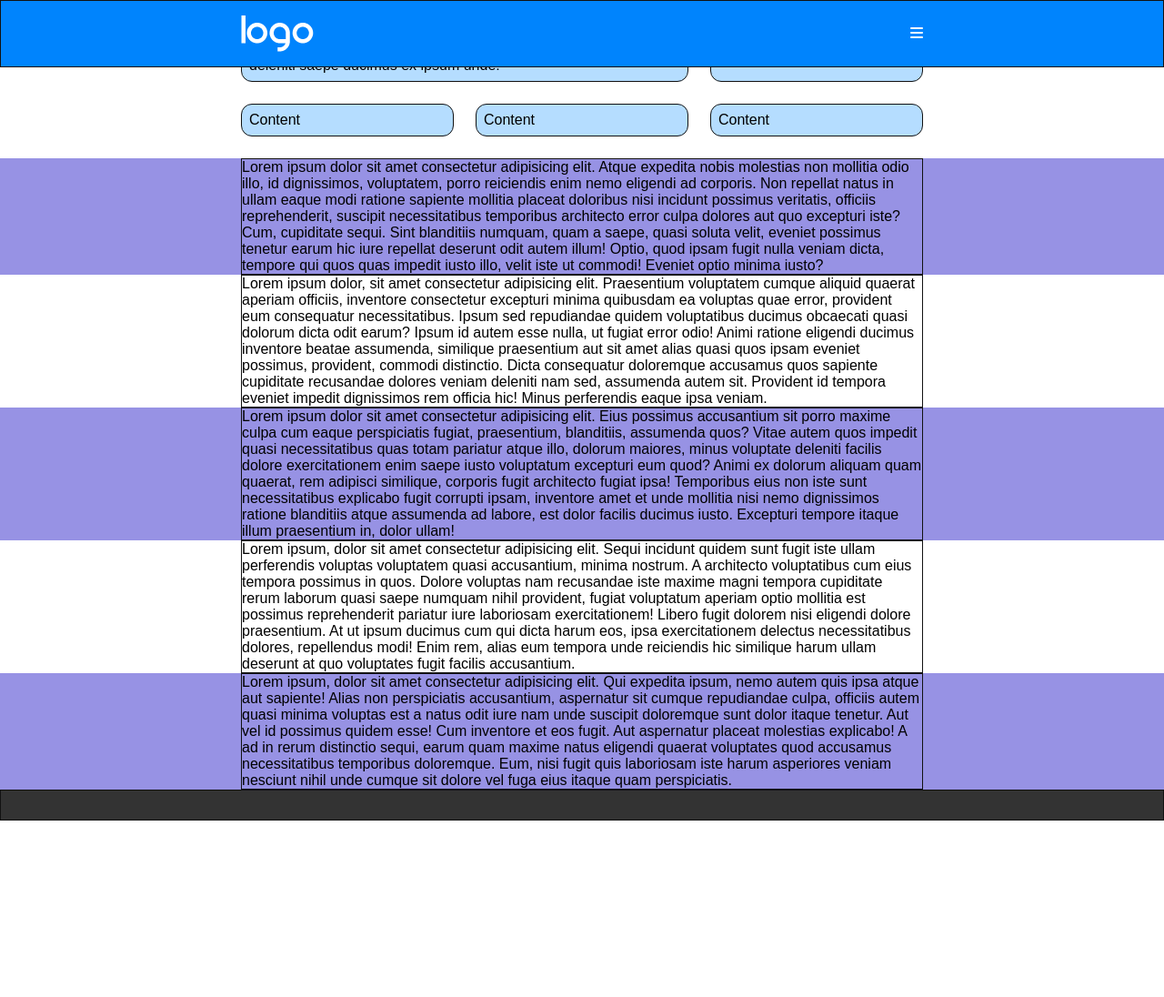
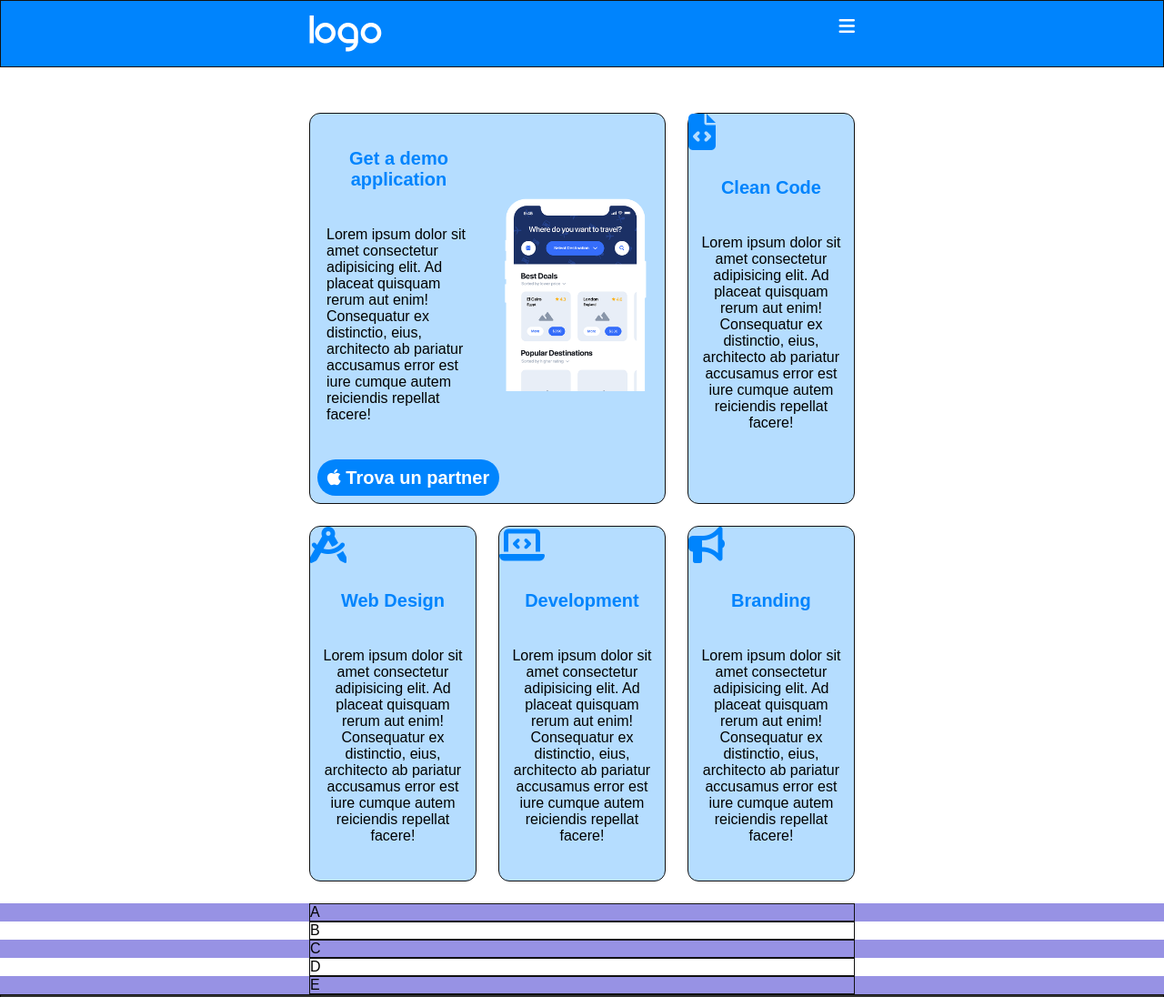
Before and after one commit to coder-ms/htmlcss-responsive-layout, a plain HTML site: page index.html in a window 1280 px wide. Shown: the top 1096 px of the page at 91% size. Before the commit the page ends 902 px from the top, so only its background shows below. Drawn offline with Linux system fonts and the light colour scheme.

Commit message:
STRUTTURA 1 Completata

```diff
--- a/css/style.css
+++ b/css/style.css
@@ -27,7 +27,7 @@ body{
 }
 
 .container{
-    max-width: 600px;
+    width: 600px;
     margin: 0 auto;
 }
 .d-flex{
@@ -48,12 +48,10 @@ HEADER
 header{
     background-color: var(--blue);
     color: var(--white);
-    padding: 1rem 2rem;
+    padding: 1rem 1rem;
     width: 100%;
-    top: 0;
-    left: 0;
     margin-bottom: 50px;
-    position: fixed;
+    display: block;
 }
 .main-menu{
     display: none;
@@ -65,6 +63,11 @@ header a{
 }
 header img{
     width: 80px;
+}
+header .fa-solid{
+    color: white;
+    font-size: 20px;
+    margin-bottom: 1rem;
 }
 /*
 ####################################################
@@ -80,12 +83,52 @@ MAIN
 .card{
     background-color: var(--lightblue);
     margin-bottom: 1.5rem;
-    padding: 0.5rem;
     border-radius: 0.75rem;
 }
 
+.card-generals{
+    width: 100%;
+    display: flex;
+}
+.card-info, .card-img{
+    width: 50%;
+}
+.card-info{
+    padding: 0.5rem;
+}
+.card-img img{
+    width: 100%;
+    margin-top: 5.5rem;
+}
+.card h3{
+    font-size: 20px;
+    color: var(--blue);
+    margin: 30px 0;
+    text-align: center;
+}
 
-
+.card p{
+    padding: 10px;
+    margin: 30px 0;
+    text-align: center;
+}
+.card-info p{
+    text-align: left;
+}
+.card-info button{
+    background-color: var(--blue);
+    color: var(--white);
+    height: 40px;
+    width: 200px;
+    font-size: 20px;
+    font-weight: bold;
+    border: none;
+    border-radius: 30px;
+}
+.fa-solid{
+    font-size: 40px;
+    color: var(--blue);
+}
 /*
 ####################################################
 FOOTER
@@ -99,13 +142,26 @@ footer{
 
 /*
 ####################################################
-RESPONSIVE
+RESPONSIVE 480px
+#####################################################
+*/
+@media screen and (min-width: 480px){
+
+
+}
+
+
+/*
+####################################################
+RESPONSIVE 768px
 #####################################################
 */
 @media screen and (min-width: 768px){
+
     .container{
         max-width: 750px;
     }
+
     #intro .cards{
         display: flex;
         flex-flow: row wrap;
--- a/index.html
+++ b/index.html
@@ -38,36 +38,63 @@
         <section id="intro">
             <div class="container">
                 <div class="cards">
-                    <div class="card debug">Lorem ipsum dolor sit amet consectetur, adipisicing elit. Reiciendis, perspiciatis corporis quasi provident mollitia non nemo debitis quos iste harum temporibus natus laborum necessitatibus deleniti saepe ducimus ex ipsum unde!</div>
-                    <div class="card debug">Content</div>
-                    <div class="card debug">Content</div>
-                    <div class="card debug">Content</div>
-                    <div class="card debug">Content</div>
+                    <div class="card debug">
+                        <div class="card-generals">
+                            <div class="card-info">
+                                <h3>Get a demo application</h3>
+                                <p>Lorem ipsum dolor sit amet consectetur adipisicing elit. Ad placeat quisquam rerum aut enim! Consequatur ex distinctio, eius, architecto ab pariatur accusamus error est iure cumque autem reiciendis repellat facere!</p>
+                                <button><i class="fa-brands fa-apple"></i>&nbsp;Trova un partner</button>
+                            </div>
+                            <div class="card-img">
+                                <img src="img/phone.png" alt="partner">
+                            </div>
+                        </div>
+                    </div>
+                    <div class="card debug">
+                        <i class="fa-solid fa-file-code"></i>
+                        <h3>Clean Code</h3>
+                        <p>Lorem ipsum dolor sit amet consectetur adipisicing elit. Ad placeat quisquam rerum aut enim! Consequatur ex distinctio, eius, architecto ab pariatur accusamus error est iure cumque autem reiciendis repellat facere!</p>
+                    </div>
+                    <div class="card debug">
+                        <i class="fa-solid fa-compass-drafting"></i>
+                        <h3>Web Design</h3>
+                        <p>Lorem ipsum dolor sit amet consectetur adipisicing elit. Ad placeat quisquam rerum aut enim! Consequatur ex distinctio, eius, architecto ab pariatur accusamus error est iure cumque autem reiciendis repellat facere!</p>
+                    </div>
+                    <div class="card debug">
+                        <i class="fa-solid fa-laptop-code"></i>
+                        <h3>Development</h3>
+                        <p>Lorem ipsum dolor sit amet consectetur adipisicing elit. Ad placeat quisquam rerum aut enim! Consequatur ex distinctio, eius, architecto ab pariatur accusamus error est iure cumque autem reiciendis repellat facere!</p>
+                    </div>
+                    <div class="card debug">
+                        <i class="fa-solid fa-bullhorn"></i>
+                        <h3>Branding</h3>
+                        <p>Lorem ipsum dolor sit amet consectetur adipisicing elit. Ad placeat quisquam rerum aut enim! Consequatur ex distinctio, eius, architecto ab pariatur accusamus error est iure cumque autem reiciendis repellat facere!</p>
+                    </div>
                 </div>
             </div>
         </section>
         <section id="planning">
             <div class="container debug">
-                Lorem ipsum dolor sit amet consectetur adipisicing elit. Atque expedita nobis molestias non mollitia odio illo, id dignissimos, voluptatem, porro reiciendis enim nemo eligendi ad corporis. Non repellat natus in ullam eaque modi ratione sapiente mollitia placeat doloribus nisi incidunt possimus veritatis, officiis reprehenderit, suscipit necessitatibus temporibus architecto error culpa dolores aut quo excepturi iste? Cum, cupiditate sequi. Sint blanditiis numquam, quam a saepe, quasi soluta velit, eveniet possimus tenetur earum hic iure repellat deserunt odit autem illum! Optio, quod ipsam fugit nulla veniam dicta, tempore qui quos quas impedit iusto illo, velit iste ut commodi! Eveniet optio minima iusto?
+                A
             </div>
         </section>
             <div class="container debug">
-                Lorem ipsum dolor, sit amet consectetur adipisicing elit. Praesentium voluptatem cumque aliquid quaerat aperiam officiis, inventore consectetur excepturi minima quibusdam ea voluptas quae error, provident eum consequatur necessitatibus. Ipsum sed repudiandae quidem voluptatibus ducimus obcaecati quasi dolorum dicta odit earum? Ipsum id autem esse nulla, ut fugiat error odio! Animi ratione eligendi ducimus inventore beatae assumenda, similique praesentium aut sit amet alias quasi quos ipsam eveniet possimus, provident, commodi distinctio. Dicta consequatur doloremque accusamus quos sapiente cupiditate recusandae dolores veniam deleniti nam sed, assumenda autem sit. Provident id tempora eveniet impedit dignissimos rem officia hic! Minus perferendis eaque ipsa veniam.
+                B
             </div>
         </section>
         <section id="features">
             <div class="container debug">
-                Lorem ipsum dolor sit amet consectetur adipisicing elit. Eius possimus accusantium sit porro maxime culpa cum eaque perspiciatis fugiat, praesentium, blanditiis, assumenda quos? Vitae autem quos impedit quasi necessitatibus quas totam pariatur atque illo, dolorum maiores, minus voluptate deleniti facilis dolore exercitationem enim saepe iusto voluptatum excepturi eum quod? Animi ex dolorum aliquam quam quaerat, rem adipisci similique, corporis fugit architecto fugiat ipsa! Temporibus eius non iste sunt necessitatibus explicabo fugit corrupti ipsam, inventore amet et unde mollitia nisi nemo dignissimos ratione blanditiis atque assumenda ad labore, est dolor facilis ducimus iusto. Excepturi tempore itaque illum praesentium in, dolor ullam!
+                C
             </div>
         </section>
         <section id="about">
             <div class="container debug">
-                Lorem ipsum, dolor sit amet consectetur adipisicing elit. Sequi incidunt quidem sunt fugit iste ullam perferendis voluptas voluptatem quasi accusantium, minima nostrum. A architecto voluptatibus cum eius tempora possimus in quos. Dolore voluptas nam recusandae iste maxime magni tempora cupiditate rerum laborum quasi saepe numquam nihil provident, fugiat voluptatum aperiam optio mollitia est possimus reprehenderit pariatur iure laboriosam exercitationem! Libero fugit dolorem nisi eligendi dolore praesentium. At ut ipsum ducimus cum qui dicta harum eos, ipsa exercitationem delectus necessitatibus dolores, repellendus modi! Enim rem, alias eum tempora unde reiciendis hic similique harum ullam deserunt at quo voluptates fugit facilis accusantium.
+                D
             </div>
         </section>
         <section id="start">
             <div class="container debug">
-                Lorem ipsum, dolor sit amet consectetur adipisicing elit. Qui expedita ipsum, nemo autem quis ipsa atque aut sapiente! Alias non perspiciatis accusantium, aspernatur sit cumque repudiandae culpa, officiis autem quasi minima voluptas est a natus odit iure nam unde suscipit doloremque sunt dolor itaque tenetur. Aut vel id possimus quidem esse! Cum inventore et eos fugit. Aut aspernatur placeat molestias explicabo! A ad in rerum distinctio sequi, earum quam maxime natus eligendi quaerat voluptates quod accusamus necessitatibus temporibus doloremque. Eum, nisi fugit quis laboriosam iste harum asperiores veniam nesciunt nihil unde cumque sit dolore vel fuga eius itaque quam perspiciatis.
+                E
             </div>
         </section>
    </main>
```
